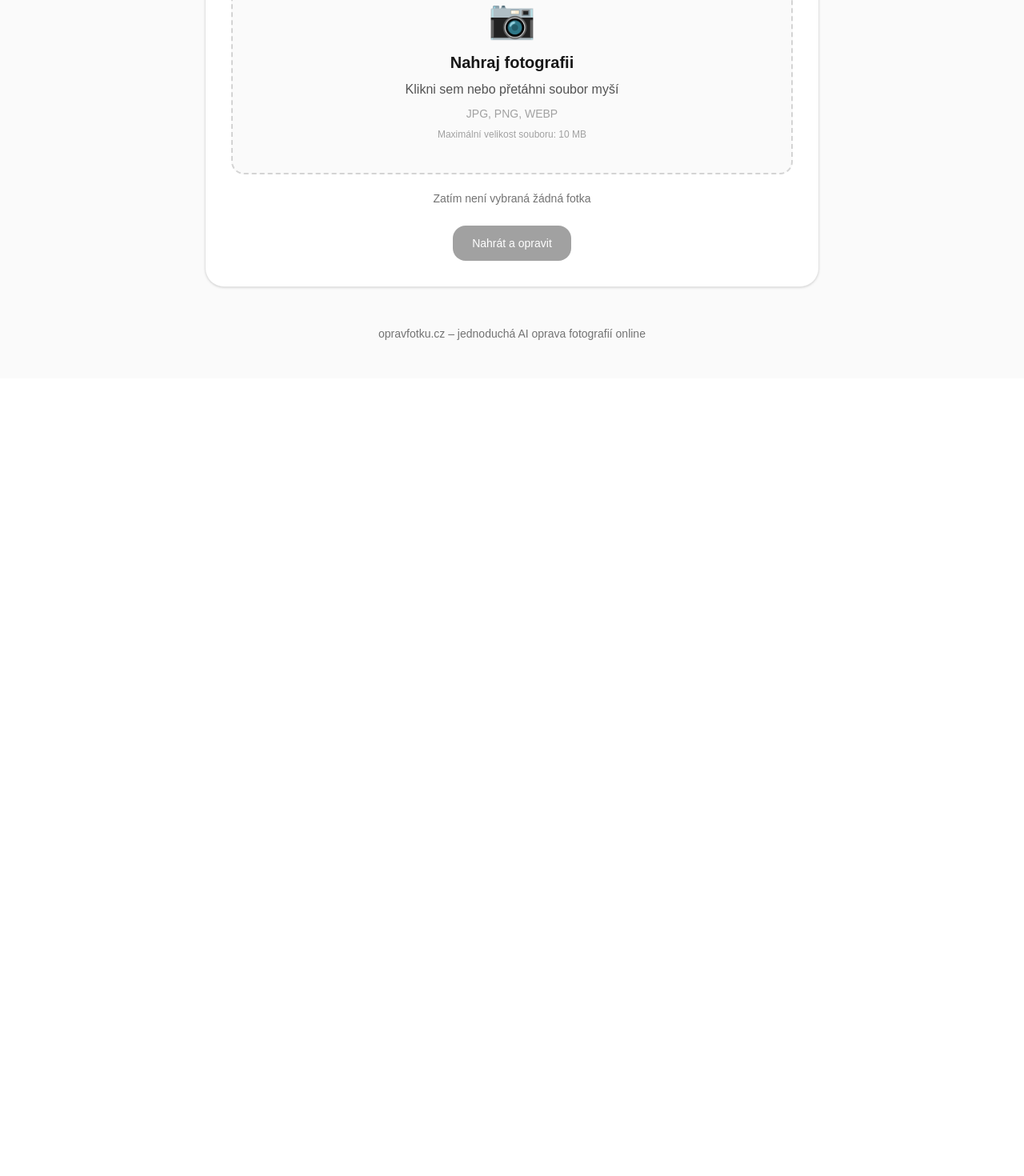
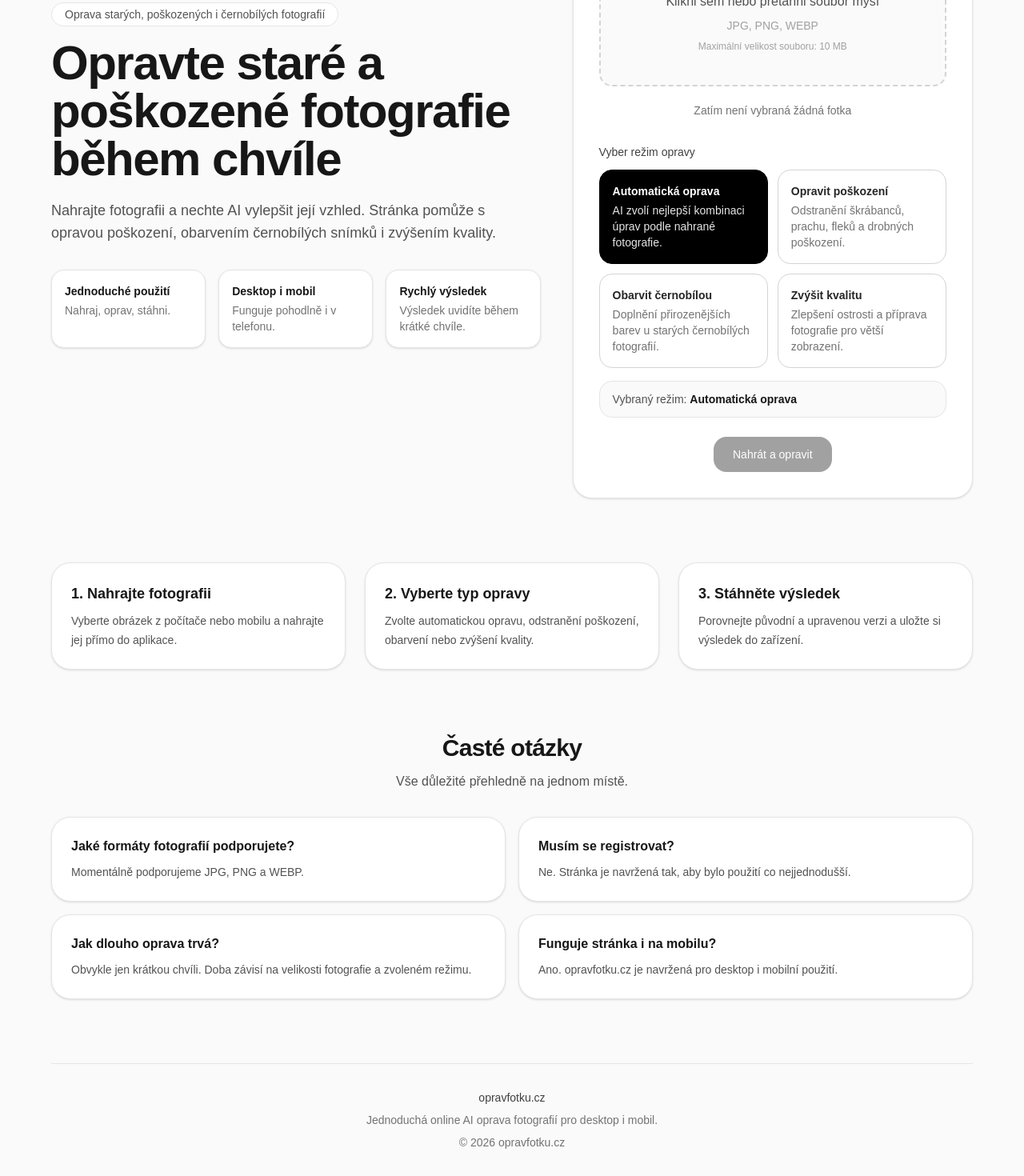
Before and after one commit to menssecret/opravfotku, a Next.js app: page / in a window 1280 px wide. Shown: the part 327-1797 px from the top of the page at 80% size. Before the commit the page ends 800 px from the top, so only its background shows below. Built offline with nearby package versions, Linux system fonts and the light colour scheme.

Commit message:
professional homepage

```diff
--- a/app/page.tsx
+++ b/app/page.tsx
@@ -21,22 +21,41 @@ const MODE_OPTIONS: {
   {
     id: "auto",
     title: "Automatická oprava",
-    description: "AI sama vybere nejlepší kombinaci oprav pro fotografii.",
+    description: "AI zvolí nejlepší kombinaci úprav podle nahrané fotografie.",
   },
   {
     id: "restore",
     title: "Opravit poškození",
-    description: "Zaměřeno na škrábance, fleky, prach a drobná poškození.",
+    description: "Odstranění škrábanců, prachu, fleků a drobných poškození.",
   },
   {
     id: "colorize",
     title: "Obarvit černobílou",
-    description: "Přidá přirozenější barvy starým černobílým fotografiím.",
+    description: "Doplnění přirozenějších barev u starých černobílých fotografií.",
   },
   {
     id: "upscale",
     title: "Zvýšit kvalitu",
-    description: "Zlepší ostrost a připraví fotku pro větší zobrazení.",
+    description: "Zlepšení ostrosti a příprava fotografie pro větší zobrazení.",
+  },
+];
+
+const FAQ_ITEMS = [
+  {
+    question: "Jaké formáty fotografií podporujete?",
+    answer: "Momentálně podporujeme JPG, PNG a WEBP.",
+  },
+  {
+    question: "Musím se registrovat?",
+    answer: "Ne. Stránka je navržená tak, aby bylo použití co nejjednodušší.",
+  },
+  {
+    question: "Jak dlouho oprava trvá?",
+    answer: "Obvykle jen krátkou chvíli. Doba závisí na velikosti fotografie a zvoleném režimu.",
+  },
+  {
+    question: "Funguje stránka i na mobilu?",
+    answer: "Ano. opravfotku.cz je navržená pro desktop i mobilní použití.",
   },
 ];
 
@@ -104,14 +123,13 @@ export default function Home() {
       setOriginalUrl(null);
       setResultUrl(null);
       setSlider(50);
-
       setStep("uploading");
 
       const formData = new FormData();
       formData.append("file", file);
       formData.append("mode", mode);
 
-      await new Promise((resolve) => setTimeout(resolve, 300));
+      await new Promise((resolve) => setTimeout(resolve, 250));
 
       const uploadRes = await fetch(`${apiUrl}/upload`, {
         method: "POST",
@@ -123,7 +141,7 @@ export default function Home() {
       }
 
       setStep("analyzing");
-      await new Promise((resolve) => setTimeout(resolve, 400));
+      await new Promise((resolve) => setTimeout(resolve, 350));
 
       const uploadData = await uploadRes.json();
 
@@ -134,7 +152,7 @@ export default function Home() {
       }
 
       setStep("restoring");
-      await new Promise((resolve) => setTimeout(resolve, 500));
+      await new Promise((resolve) => setTimeout(resolve, 450));
 
       const statusData = await statusRes.json();
 
@@ -151,7 +169,7 @@ export default function Home() {
       }
 
       setStep("finalizing");
-      await new Promise((resolve) => setTimeout(resolve, 300));
+      await new Promise((resolve) => setTimeout(resolve, 250));
 
       setStep("done");
     } catch (error) {
@@ -180,26 +198,52 @@ export default function Home() {
 
   return (
     <main className="min-h-screen bg-neutral-50 text-neutral-900">
-      <section className="mx-auto flex min-h-screen w-full max-w-6xl flex-col justify-center px-4 py-10">
+      <section className="mx-auto w-full max-w-7xl px-4 py-8 sm:px-6 lg:px-8">
+        <header className="mx-auto flex max-w-6xl items-center justify-between py-4">
+          <div className="text-xl font-semibold tracking-tight">opravfotku.cz</div>
+          <div className="rounded-full border border-neutral-200 bg-white px-4 py-2 text-sm text-neutral-600">
+            Online AI oprava fotografií
+          </div>
+        </header>
 
-        {/* HLAVIČKA */}
-        <div className="mx-auto w-full max-w-3xl text-center">
+        <section className="mx-auto mt-10 grid max-w-6xl gap-10 lg:grid-cols-[1.1fr_0.9fr] lg:items-center">
+          <div>
             <div className="mb-4 inline-flex rounded-full border border-neutral-200 bg-white px-4 py-1 text-sm text-neutral-600">
-            AI oprava starých a poškozených fotografií
+              Oprava starých, poškozených i černobílých fotografií
             </div>
 
-          <h1 className="text-4xl font-bold tracking-tight sm:text-5xl">
-            opravfotku.cz
+            <h1 className="text-4xl font-bold tracking-tight sm:text-5xl lg:text-6xl">
+              Opravte staré a poškozené fotografie během chvíle
             </h1>
 
-          <p className="mx-auto mt-4 max-w-2xl text-base text-neutral-600 sm:text-lg">
-            Obarvení černobílých fotografií, oprava škrábanců a poškození,
-            zlepšení ostrosti a kvality. Jednoduše nahraj fotku a nech ji opravit.
+            <p className="mt-5 max-w-2xl text-base leading-7 text-neutral-600 sm:text-lg">
+              Nahrajte fotografii a nechte AI vylepšit její vzhled. Stránka pomůže s
+              opravou poškození, obarvením černobílých snímků i zvýšením kvality.
             </p>
+
+            <div className="mt-8 grid gap-4 sm:grid-cols-3">
+              <div className="rounded-2xl border border-neutral-200 bg-white p-4 shadow-sm">
+                <div className="text-sm font-semibold">Jednoduché použití</div>
+                <div className="mt-1 text-sm text-neutral-500">
+                  Nahraj, oprav, stáhni.
+                </div>
+              </div>
+              <div className="rounded-2xl border border-neutral-200 bg-white p-4 shadow-sm">
+                <div className="text-sm font-semibold">Desktop i mobil</div>
+                <div className="mt-1 text-sm text-neutral-500">
+                  Funguje pohodlně i v telefonu.
+                </div>
+              </div>
+              <div className="rounded-2xl border border-neutral-200 bg-white p-4 shadow-sm">
+                <div className="text-sm font-semibold">Rychlý výsledek</div>
+                <div className="mt-1 text-sm text-neutral-500">
+                  Výsledek uvidíte během krátké chvíle.
+                </div>
+              </div>
+            </div>
           </div>
 
-        {/* UPLOAD BOX */}
-        <div className="mx-auto mt-10 w-full max-w-3xl rounded-3xl border border-neutral-200 bg-white p-6 shadow-sm sm:p-8">
+          <div className="rounded-3xl border border-neutral-200 bg-white p-6 shadow-sm sm:p-8">
             <div
               onDrop={handleDrop}
               onDragOver={handleDragOver}
@@ -231,6 +275,45 @@ export default function Home() {
 
             <div className="mt-5 text-center text-sm text-neutral-500">
               {file ? `Vybraný soubor: ${file.name}` : "Zatím není vybraná žádná fotka"}
+            </div>
+
+            <div className="mt-8">
+              <h3 className="mb-3 text-left text-sm font-medium text-neutral-700">
+                Vyber režim opravy
+              </h3>
+
+              <div className="grid gap-3 sm:grid-cols-2">
+                {MODE_OPTIONS.map((item) => (
+                  <button
+                    key={item.id}
+                    type="button"
+                    onClick={() => setMode(item.id)}
+                    className={`rounded-2xl border p-4 text-left transition ${
+                      mode === item.id
+                        ? "border-black bg-black text-white"
+                        : "border-neutral-300 bg-white text-neutral-800 hover:border-neutral-500"
+                    }`}
+                  >
+                    <div className="text-sm font-semibold">{item.title}</div>
+                    <div
+                      className={`mt-1 text-sm ${
+                        mode === item.id ? "text-neutral-200" : "text-neutral-500"
+                      }`}
+                    >
+                      {item.description}
+                    </div>
+                  </button>
+                ))}
+              </div>
+
+              {selectedMode && (
+                <div className="mt-4 rounded-2xl border border-neutral-200 bg-neutral-50 px-4 py-3 text-sm text-neutral-600">
+                  Vybraný režim:{" "}
+                  <span className="font-semibold text-neutral-900">
+                    {selectedMode.title}
+                  </span>
+                </div>
+              )}
             </div>
 
             <div className="mt-6 flex justify-center">
@@ -270,48 +353,124 @@ export default function Home() {
               </div>
             )}
           </div>
+        </section>
 
-        {/* VÝSLEDEK */}
+        <section className="mx-auto mt-20 grid max-w-6xl gap-6 md:grid-cols-3">
+          <div className="rounded-3xl border border-neutral-200 bg-white p-6 shadow-sm">
+            <div className="text-lg font-semibold">1. Nahrajte fotografii</div>
+            <p className="mt-2 text-sm leading-6 text-neutral-600">
+              Vyberte obrázek z počítače nebo mobilu a nahrajte jej přímo do aplikace.
+            </p>
+          </div>
+
+          <div className="rounded-3xl border border-neutral-200 bg-white p-6 shadow-sm">
+            <div className="text-lg font-semibold">2. Vyberte typ opravy</div>
+            <p className="mt-2 text-sm leading-6 text-neutral-600">
+              Zvolte automatickou opravu, odstranění poškození, obarvení nebo zvýšení kvality.
+            </p>
+          </div>
+
+          <div className="rounded-3xl border border-neutral-200 bg-white p-6 shadow-sm">
+            <div className="text-lg font-semibold">3. Stáhněte výsledek</div>
+            <p className="mt-2 text-sm leading-6 text-neutral-600">
+              Porovnejte původní a upravenou verzi a uložte si výsledek do zařízení.
+            </p>
+          </div>
+        </section>
+
         {originalUrl && resultUrl && (
-          <div className="mx-auto mt-10 w-full max-w-5xl rounded-3xl border border-neutral-200 bg-white p-5 shadow-sm">
-            <div className="mb-4 flex items-center justify-between gap-4">
+          <section className="mx-auto mt-20 w-full max-w-6xl rounded-3xl border border-neutral-200 bg-white p-5 shadow-sm">
+            <div className="mb-4 flex flex-col gap-4 sm:flex-row sm:items-center sm:justify-between">
               <h3 className="text-lg font-semibold">Porovnání před a po</h3>
               <a
                 href={resultUrl}
                 download
-                className="rounded-2xl bg-black px-5 py-3 text-sm font-medium text-white hover:bg-neutral-800"
+                className="inline-flex items-center justify-center rounded-2xl bg-black px-5 py-3 text-sm font-medium text-white hover:bg-neutral-800"
               >
                 Stáhnout výsledek
               </a>
             </div>
 
             <div className="relative overflow-hidden rounded-2xl">
-              <img src={originalUrl} className="block w-full object-contain" />
+              <img
+                src={originalUrl}
+                alt="Původní fotografie"
+                className="block w-full object-contain"
+              />
 
               <div
                 className="absolute inset-y-0 left-0 overflow-hidden"
                 style={{ width: `${slider}%` }}
               >
-                <img src={resultUrl} className="block h-full w-full object-cover" />
+                <img
+                  src={resultUrl}
+                  alt="Opravená fotografie"
+                  className="block h-full w-full object-cover"
+                  style={{ width: "100%", minWidth: "100%" }}
+                />
+              </div>
+
+              <div
+                className="absolute top-0 bottom-0 w-1 bg-white shadow"
+                style={{ left: `${slider}%`, transform: "translateX(-50%)" }}
+              >
+                <div className="absolute left-1/2 top-1/2 flex h-10 w-10 -translate-x-1/2 -translate-y-1/2 items-center justify-center rounded-full border border-neutral-200 bg-white text-sm shadow">
+                  ↔
                 </div>
               </div>
 
+              <div className="absolute left-4 top-4 rounded-full bg-black/70 px-3 py-1 text-xs text-white">
+                Po
+              </div>
+
+              <div className="absolute right-4 top-4 rounded-full bg-black/70 px-3 py-1 text-xs text-white">
+                Před
+              </div>
+            </div>
+
+            <div className="mt-6">
               <input
                 type="range"
                 min="0"
                 max="100"
                 value={slider}
                 onChange={(e) => setSlider(Number(e.target.value))}
-              className="mt-6 w-full"
+                className="w-full"
               />
             </div>
+          </section>
         )}
 
-        {/* FOOTER */}
-        <footer className="mx-auto mt-12 w-full max-w-5xl text-center text-sm text-neutral-500">
-          opravfotku.cz – jednoduchá AI oprava fotografií online
+        <section className="mx-auto mt-20 max-w-6xl">
+          <div className="mb-8 text-center">
+            <h2 className="text-3xl font-bold tracking-tight">Časté otázky</h2>
+            <p className="mt-3 text-neutral-600">
+              Vše důležité přehledně na jednom místě.
+            </p>
+          </div>
+
+          <div className="grid gap-4 md:grid-cols-2">
+            {FAQ_ITEMS.map((item) => (
+              <div
+                key={item.question}
+                className="rounded-3xl border border-neutral-200 bg-white p-6 shadow-sm"
+              >
+                <h3 className="text-base font-semibold">{item.question}</h3>
+                <p className="mt-2 text-sm leading-6 text-neutral-600">
+                  {item.answer}
+                </p>
+              </div>
+            ))}
+          </div>
+        </section>
+
+        <footer className="mx-auto mt-20 w-full max-w-6xl border-t border-neutral-200 pt-8 text-center text-sm text-neutral-500">
+          <div className="font-medium text-neutral-700">opravfotku.cz</div>
+          <p className="mt-2">
+            Jednoduchá online AI oprava fotografií pro desktop i mobil.
+          </p>
+          <p className="mt-2">© 2026 opravfotku.cz</p>
         </footer>
-
       </section>
     </main>
   );
```
Lines whose indentation alone changed are shown as unchanged.
